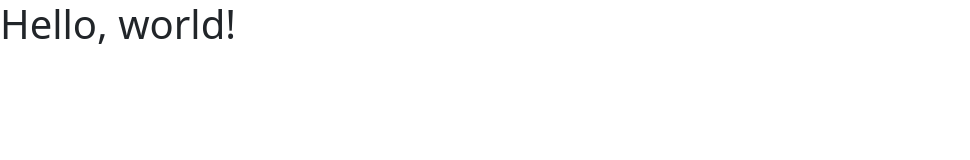
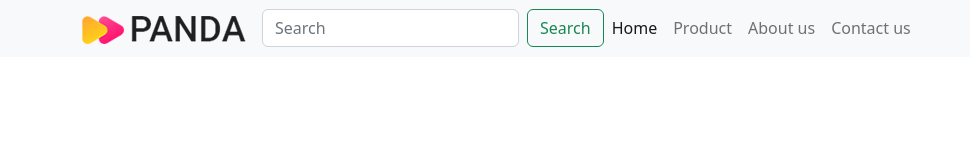
Before and after one commit to Jeweldas26/Panda-Commerce-Bootstrap, a plain HTML site: page index.html in a window 1280 px wide. Shown: the whole page, without its empty margins (0-970 px from the left). Drawn offline with nearby package versions, Linux system fonts and the light colour scheme.

Commit message:
added navbar

```diff
--- a/index.html
+++ b/index.html
@@ -7,7 +7,39 @@
     <link href="https://cdn.jsdelivr.net/npm/bootstrap@5.2.2/dist/css/bootstrap.min.css" rel="stylesheet" integrity="sha384-Zenh87qX5JnK2Jl0vWa8Ck2rdkQ2Bzep5IDxbcnCeuOxjzrPF/et3URy9Bv1WTRi" crossorigin="anonymous">
   </head>
   <body>
-    <h1>Hello, world!</h1>
+    <head>
+        <nav class="navbar navbar-expand-lg bg-light">
+            <div class="container">
+              <a class="navbar-brand" href="#">
+                <img src="images/logo.png" alt="Bootstrap">
+              </a>
+              <form class="d-flex" role="search">
+                <input class="form-control me-2" type="search" placeholder="Search" aria-label="Search">
+                <button class="btn btn-outline-success" type="submit">Search</button>
+              </form>
+              <button class="navbar-toggler" type="button" data-bs-toggle="collapse" data-bs-target="#navbarSupportedContent" aria-controls="navbarSupportedContent" aria-expanded="false" aria-label="Toggle navigation">
+                <span class="navbar-toggler-icon"></span>
+              </button>
+              <div class="collapse navbar-collapse" id="navbarSupportedContent">
+                <ul class="navbar-nav me-auto mb-2 mb-lg-0">
+                  <li class="nav-item">
+                    <a class="nav-link active" aria-current="page" href="#">Home</a>
+                  </li>
+                  <li class="nav-item">
+                    <a class="nav-link" href="#">Product</a>
+                  </li>
+                  <li class="nav-item">
+                    <a class="nav-link" href="#">About us</a>
+                  </li>
+                  <li class="nav-item">
+                    <a class="nav-link" href="#">Contact us</a>
+                  </li>
+                </ul>
+
+              </div>
+            </div>
+          </nav>
+    </head>
     <script src="https://cdn.jsdelivr.net/npm/bootstrap@5.2.2/dist/js/bootstrap.bundle.min.js" integrity="sha384-OERcA2EqjJCMA+/3y+gxIOqMEjwtxJY7qPCqsdltbNJuaOe923+mo//f6V8Qbsw3" crossorigin="anonymous"></script>
   </body>
 </html>
```
